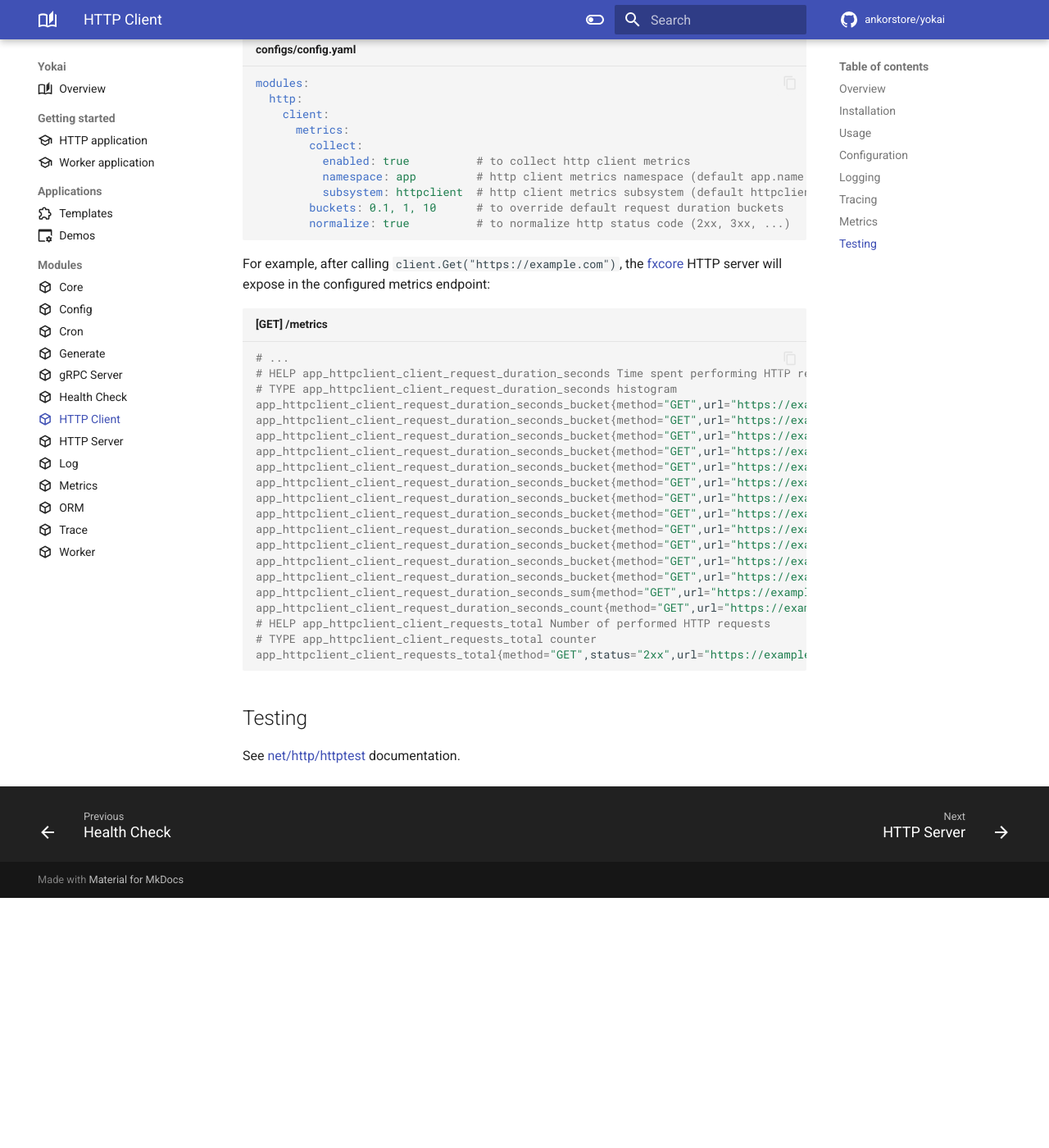
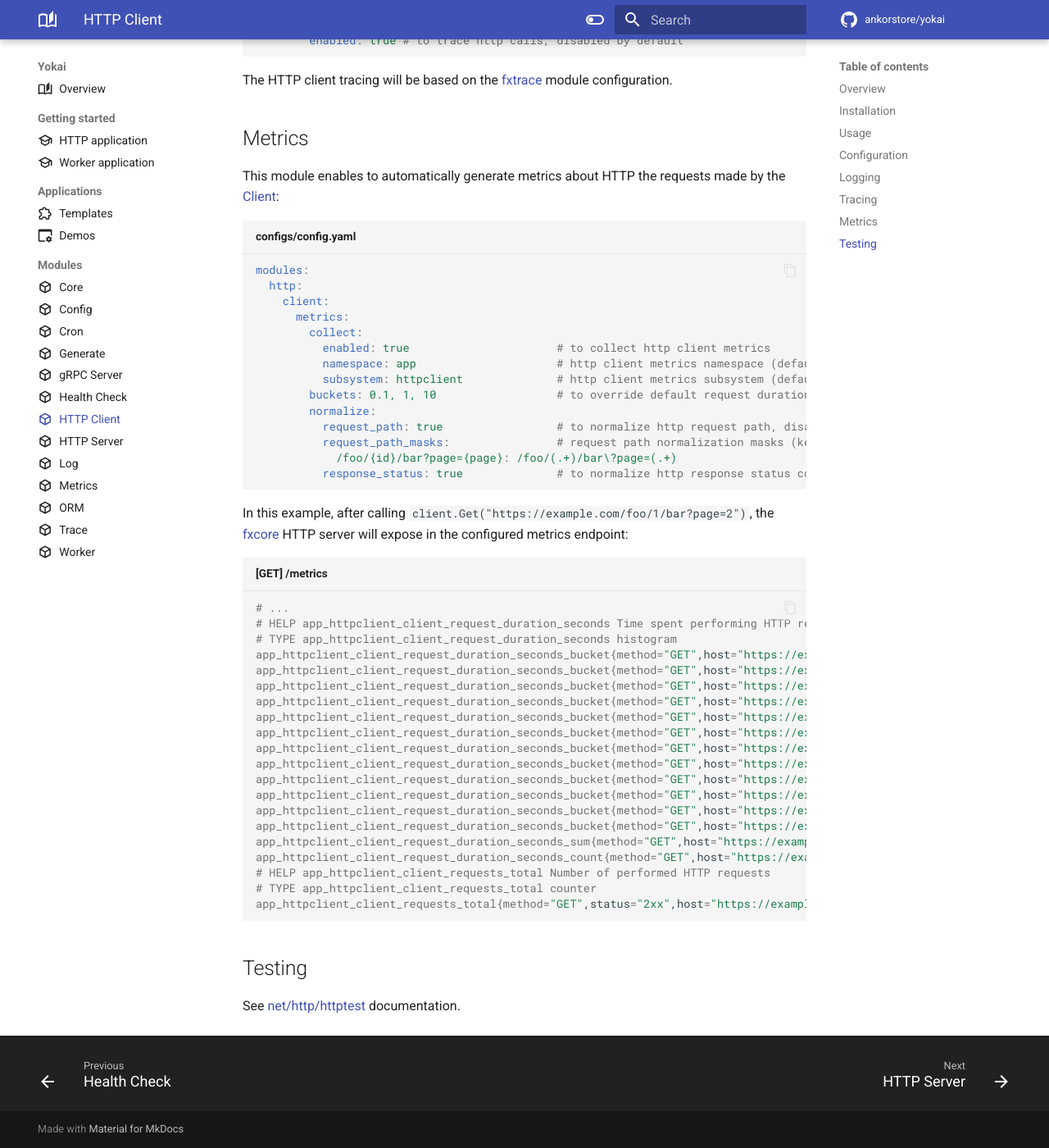
Before and after one commit to ankorstore/yokai, an MkDocs documentation site: the page built from docs/modules/fxhttpclient.md, in a window 1280 px wide and 1400 px high, scrolled down 3306 px. Shown: the whole window at 82% size. Built offline with MkDocs 1.6.1 and Material for MkDocs 9.7.7, drawn with Linux system fonts in a browser that asks for light colours; comment, search, counter and statistics services are not loaded; before the commit the page ends 4401 px from its top, so only the background shows below that; some of the changed text lies outside the part shown.

Commit message:
feat(fxhttpclient): Added request path normalization mechanism for client metrics

````diff
--- a/docs/modules/fxhttpclient.md
+++ b/docs/modules/fxhttpclient.md
@@ -101,6 +101,18 @@ modules:
           level_from_response: true          # to use response code for response logging
       trace:
         enabled: true                        # to trace http calls, disabled by default
+      metrics:
+        collect:
+          enabled: true                      # to collect http client metrics
+          namespace: app                     # http client metrics namespace (default app.name value)
+          subsystem: httpclient              # http client metrics subsystem (default httpclient)
+        buckets: 0.1, 1, 10                  # to override default request duration buckets
+        normalize:
+          request_path: true                 # to normalize http request path, disabled by default
+          request_path_masks:                # request path normalization masks (key: mask to apply, value: regex to match), empty by default
+            /foo/{id}: /foo/(.+)
+            /bar/{id}: /bar/(.+)
+          response_status: true              # to normalize http response status code (2xx, 3xx, ...), disabled by default
 ```
 
 ## Logging
@@ -155,36 +167,40 @@ modules:
     client:
       metrics:
         collect:
-          enabled: true          # to collect http client metrics
-          namespace: app         # http client metrics namespace (default app.name value)
-          subsystem: httpclient  # http client metrics subsystem (default httpclient)
-        buckets: 0.1, 1, 10      # to override default request duration buckets
-        normalize: true          # to normalize http status code (2xx, 3xx, ...)
+          enabled: true                      # to collect http client metrics
+          namespace: app                     # http client metrics namespace (default app.name value)
+          subsystem: httpclient              # http client metrics subsystem (default httpclient)
+        buckets: 0.1, 1, 10                  # to override default request duration buckets
+        normalize:
+          request_path: true                 # to normalize http request path, disabled by default
+          request_path_masks:                # request path normalization masks (key: mask to apply, value: regex to match), empty by default
+            /foo/{id}/bar?page={page}: /foo/(.+)/bar\?page=(.+)
+          response_status: true              # to normalize http response status code (2xx, 3xx, ...), disabled by default
 ```
 
-For example, after calling `client.Get("https://example.com")`, the [fxcore](https://github.com/ankorstore/yokai/tree/main/fxcore) HTTP server will expose in the configured metrics endpoint:
+In this example, after calling `client.Get("https://example.com/foo/1/bar?page=2")`, the [fxcore](https://github.com/ankorstore/yokai/tree/main/fxcore) HTTP server will expose in the configured metrics endpoint:
 
 ```makefile title="[GET] /metrics"
 # ...
 # HELP app_httpclient_client_request_duration_seconds Time spent performing HTTP requests
 # TYPE app_httpclient_client_request_duration_seconds histogram
-app_httpclient_client_request_duration_seconds_bucket{method="GET",url="https://example.com",le="0.005"} 1
-app_httpclient_client_request_duration_seconds_bucket{method="GET",url="https://example.com",le="0.01"} 1
-app_httpclient_client_request_duration_seconds_bucket{method="GET",url="https://example.com",le="0.025"} 1
-app_httpclient_client_request_duration_seconds_bucket{method="GET",url="https://example.com",le="0.05"} 1
-app_httpclient_client_request_duration_seconds_bucket{method="GET",url="https://example.com",le="0.1"} 1
-app_httpclient_client_request_duration_seconds_bucket{method="GET",url="https://example.com",le="0.25"} 1
-app_httpclient_client_request_duration_seconds_bucket{method="GET",url="https://example.com",le="0.5"} 1
-app_httpclient_client_request_duration_seconds_bucket{method="GET",url="https://example.com",le="1"} 1
-app_httpclient_client_request_duration_seconds_bucket{method="GET",url="https://example.com",le="2.5"} 1
-app_httpclient_client_request_duration_seconds_bucket{method="GET",url="https://example.com",le="5"} 1
-app_httpclient_client_request_duration_seconds_bucket{method="GET",url="https://example.com",le="10"} 1
-app_httpclient_client_request_duration_seconds_bucket{method="GET",url="https://example.com",le="+Inf"} 1
-app_httpclient_client_request_duration_seconds_sum{method="GET",url="https://example.com"} 0.00064455
-app_httpclient_client_request_duration_seconds_count{method="GET",url="https://example.com"} 1
+app_httpclient_client_request_duration_seconds_bucket{method="GET",host="https://example.com",path="/foo/{id}/bar?page={page}",le="0.005"} 1
+app_httpclient_client_request_duration_seconds_bucket{method="GET",host="https://example.com",path="/foo/{id}/bar?page={page}",le="0.01"} 1
+app_httpclient_client_request_duration_seconds_bucket{method="GET",host="https://example.com",path="/foo/{id}/bar?page={page}",le="0.025"} 1
+app_httpclient_client_request_duration_seconds_bucket{method="GET",host="https://example.com",path="/foo/{id}/bar?page={page}",le="0.05"} 1
+app_httpclient_client_request_duration_seconds_bucket{method="GET",host="https://example.com",path="/foo/{id}/bar?page={page}",le="0.1"} 1
+app_httpclient_client_request_duration_seconds_bucket{method="GET",host="https://example.com",path="/foo/{id}/bar?page={page}",le="0.25"} 1
+app_httpclient_client_request_duration_seconds_bucket{method="GET",host="https://example.com",path="/foo/{id}/bar?page={page}",le="0.5"} 1
+app_httpclient_client_request_duration_seconds_bucket{method="GET",host="https://example.com",path="/foo/{id}/bar?page={page}",le="1"} 1
+app_httpclient_client_request_duration_seconds_bucket{method="GET",host="https://example.com",path="/foo/{id}/bar?page={page}",le="2.5"} 1
+app_httpclient_client_request_duration_seconds_bucket{method="GET",host="https://example.com",path="/foo/{id}/bar?page={page}",le="5"} 1
+app_httpclient_client_request_duration_seconds_bucket{method="GET",host="https://example.com",path="/foo/{id}/bar?page={page}",le="10"} 1
+app_httpclient_client_request_duration_seconds_bucket{method="GET",host="https://example.com",path="/foo/{id}/bar?page={page}",le="+Inf"} 1
+app_httpclient_client_request_duration_seconds_sum{method="GET",host="https://example.com",path="/foo/{id}/bar?page={page}"} 0.00064455
+app_httpclient_client_request_duration_seconds_count{method="GET",host="https://example.com",path="/foo/{id}/bar?page={page}"} 1
 # HELP app_httpclient_client_requests_total Number of performed HTTP requests
 # TYPE app_httpclient_client_requests_total counter
-app_httpclient_client_requests_total{method="GET",status="2xx",url="https://example.com"} 1
+app_httpclient_client_requests_total{method="GET",status="2xx",host="https://example.com",path="/foo/{id}/bar?page={page}"} 1
 ```
 
 ## Testing
````
Also changed, not shown: fxhttpclient/README.md (+22 -6 lines), 6 other files.
